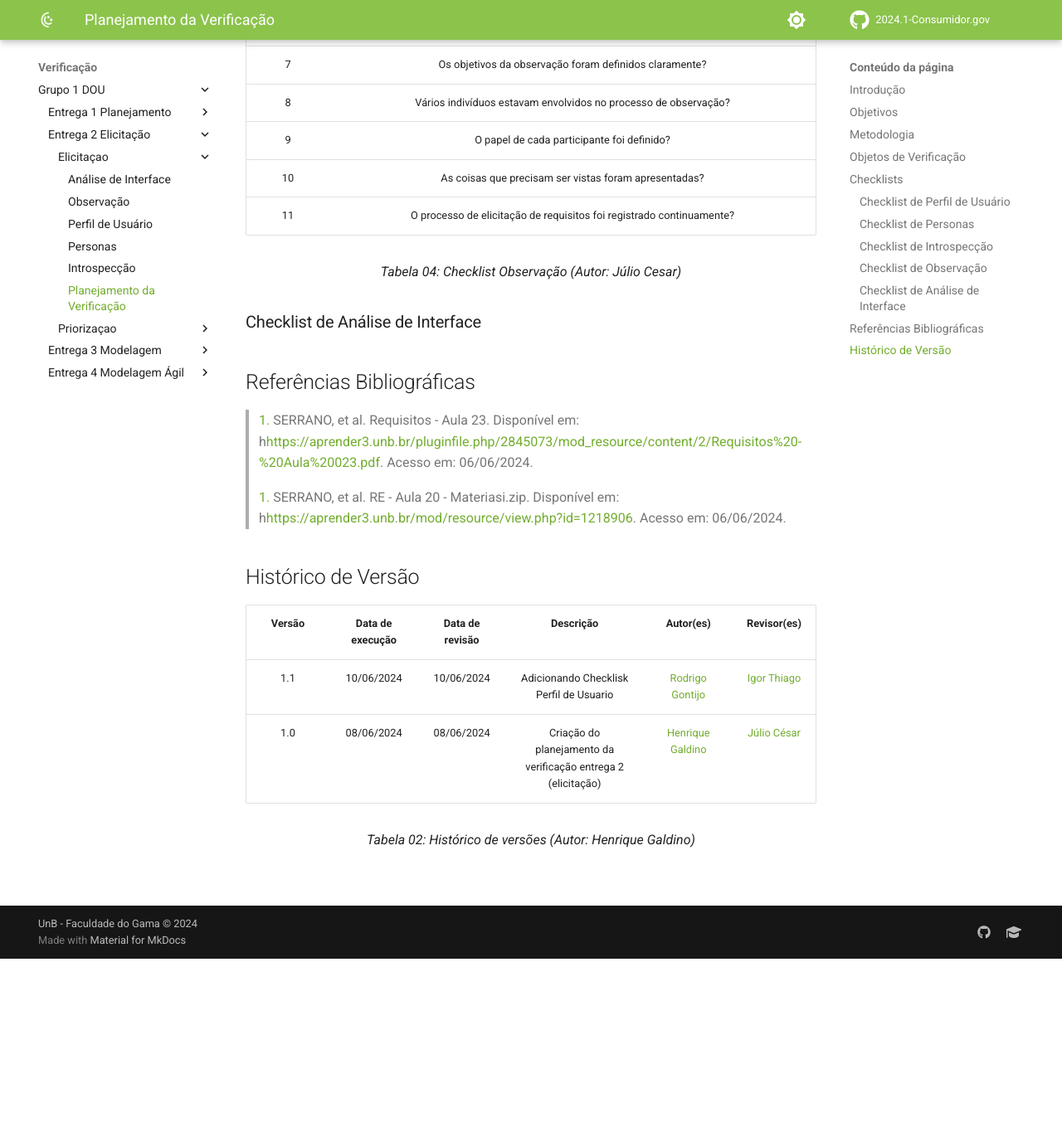
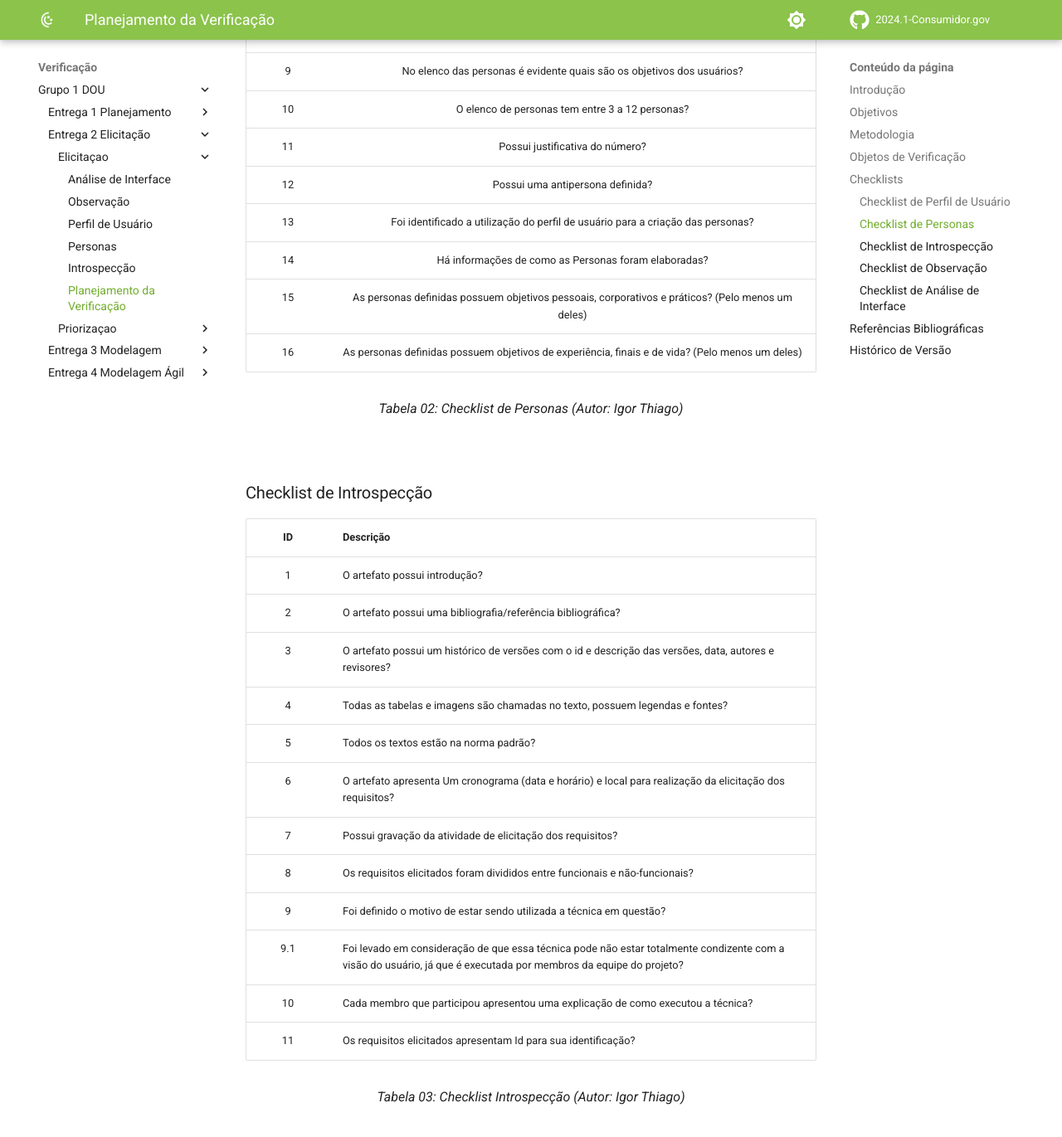
Before and after one commit to Requisitos-de-Software/2024.1-Grupo08, an MkDocs documentation site: the page built from docs/Verificação/Grupo 1 - DOU/Entrega 2 - Elicitação/Elicitaçao/planejamento.md, in a window 1280 px wide and 1400 px high, scrolled down 2185 px. Shown: the top 1371 px of the window at 83% size. Built offline with MkDocs 1.6.1 and Material for MkDocs 9.7.7, drawn with Linux system fonts in a browser that asks for light colours; comment, search, counter and statistics services are not loaded; before the commit the page ends 3341 px from its top, so only the background shows below that; some of the changed text lies outside the part shown.

Commit message:
update planejamento elicita

```diff
--- a/docs/Verificação/Grupo 1 - DOU/Entrega 2 - Elicitação/Elicitaçao/planejamento.md
+++ b/docs/Verificação/Grupo 1 - DOU/Entrega 2 - Elicitação/Elicitaçao/planejamento.md
@@ -47,7 +47,52 @@ A metodologia utilizada segue até a **Inspeção**, cujo objetivo é averiguar
 
 ### Checklist de Personas
 
+|   ID   | Descrição |
+| :----: |:---------:|
+|   1    | O artefato possui introdução? |
+|   2    | O artefato possui uma bibliografia/referência bibliográfica?|
+|   3    | O artefato possui um histórico de versões com o id e descrição das versões, data, autores e revisores?|
+|   4    | Todas as tabelas e imagens são chamadas no texto, possuem legendas e fontes?                                                         |
+|   5    | Todos os textos estão na norma padrão?|
+|   6    | As personas possuem identidades, status, objetivos, habilidades, tarefas, relacionamentos, requisitos e expectativas?                |
+|   7    | A personas primárias possuem elasticidade? (_Elasticidade: é quando uma persona acaba por ter características muito generalizadas._) |
+|   8    | As persona primárias são sólidas e tangíveis o suficiente para colocar os pressupostos de design em perspectiva?                     |
+|   9    | No elenco das personas é evidente quais são os objetivos dos usuários?                                                               |
+|  10    | O elenco de personas tem entre 3 a 12 personas?                                                                                      |
+|  11    | Possui justificativa do número?                                                                                                      |
+|  12    | Possui uma antipersona definida?                                                                                                     |
+|  13    | Foi identificado a utilização do perfil de usuário para a criação das personas?                                                      |
+|  14    | Há informações de como as Personas foram elaboradas?                                                                               |
+|  15    | As personas definidas possuem objetivos pessoais, corporativos e práticos? (Pelo menos um deles)                                     |
+|  16    | As personas definidas possuem objetivos de experiência, finais e de vida? (Pelo menos um deles)                                     |
+
+
+<div align="center">
+<figcaption align="center">Tabela 02: Checklist de Personas (Autor: Igor Thiago)</figcaption>
+</div>
+<br/>
+
 ### Checklist de Introspecção
+
+| ID | Descrição |
+|:---:|------------------------------------------------------------------------------------------------------|
+| 1 | O artefato possui introdução? |
+| 2 | O artefato possui uma bibliografia/referência bibliográfica? |
+| 3 | O artefato possui um histórico de versões com o id e descrição das versões, data, autores e revisores? |
+| 4 | Todas as tabelas e imagens são chamadas no texto, possuem legendas e fontes? |
+| 5 | Todos os textos estão na norma padrão? |
+| 6 | O artefato apresenta Um cronograma (data e horário) e local para realização da elicitação dos requisitos? |
+| 7 | Possui gravação da atividade de elicitação dos requisitos? |
+| 8 | Os requisitos elicitados foram divididos entre funcionais e não-funcionais? |
+| 9 | Foi definido o motivo de estar sendo utilizada a técnica em questão? |
+| 9.1 | Foi levado em consideração de que essa técnica pode não estar totalmente condizente com a visão do usuário, já que é executada por membros da equipe do projeto? |
+| 10 | Cada membro que participou apresentou uma explicação de como executou a técnica? |
+| 11 | Os requisitos elicitados apresentam Id para sua identificação? |
+
+<div align="center">
+<figcaption align="center">Tabela 03: Checklist Introspecção (Autor: Igor Thiago)</figcaption>
+</div>
+<br/>
 
 ### Checklist de Observação
 
@@ -71,6 +116,21 @@ A metodologia utilizada segue até a **Inspeção**, cujo objetivo é averiguar
 
 ### Checklist de Análise de Interface
 
+| ID | Descrição |
+| :--: | :-----: |
+| 1 | O artefato analisa requisitos funcionais? |
+| 2 | O artefato analisa requisitos não funcionais? |
+| 3 | O artefato identifica os requisitos por ID |
+| 4 | Na tabela de requisitos está definido quais requisitos estão implementados? |
+| 5 | A tabela de requisitos tem fonte? |
+| 6 | A página tem a gravação dessa técnica sendo realizada? |
+
+
+<div align="center">
+<figcaption align="center">Tabela 05: Checklist Análise de Interface (Autor: Diogo, Matheus)</figcaption>
+</div>
+<br/>
+
 ## Referências Bibliográficas
 
 > <a id="1" href="#anchor_1">1.</a> SERRANO, et al. Requisitos - Aula 23. Disponível em: h<https://aprender3.unb.br/pluginfile.php/2845073/mod_resource/content/2/Requisitos%20-%20Aula%20023.pdf>. Acesso em: 06/06/2024.
@@ -85,6 +145,6 @@ A metodologia utilizada segue até a **Inspeção**, cujo objetivo é averiguar
 | 1.0    | 08/06/2024       | 08/06/2024      | Criação do planejamento da verificação entrega 2 (elicitação)   | [Henrique Galdino](https://github.com/hgaldino05)   | [Júlio César](https://github.com/Julio1099)         |
 
 <div align="center">
-<figcaption align="center">Tabela 02: Histórico de versões (Autor: Henrique Galdino)</figcaption>
+<figcaption align="center">Tabela 06: Histórico de versões (Autor: Henrique Galdino)</figcaption>
 </div>
 <br/>
```
